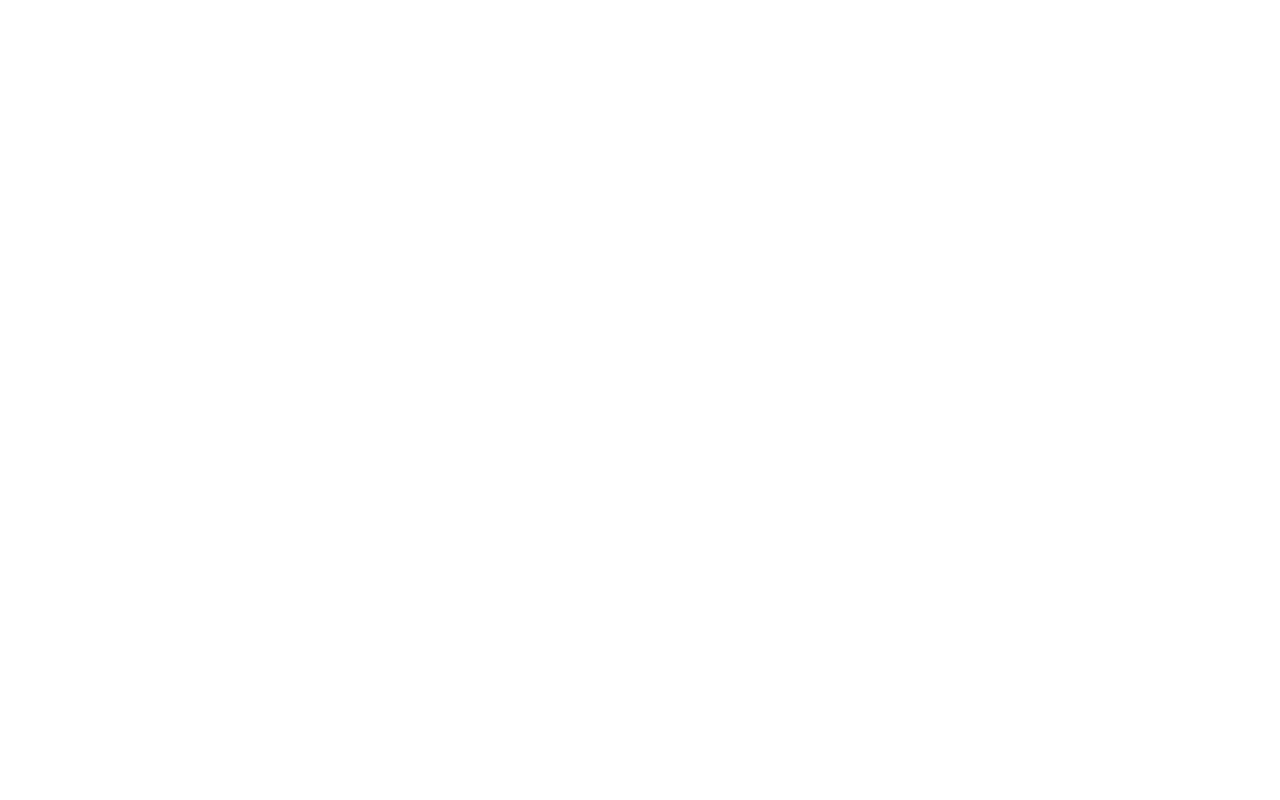
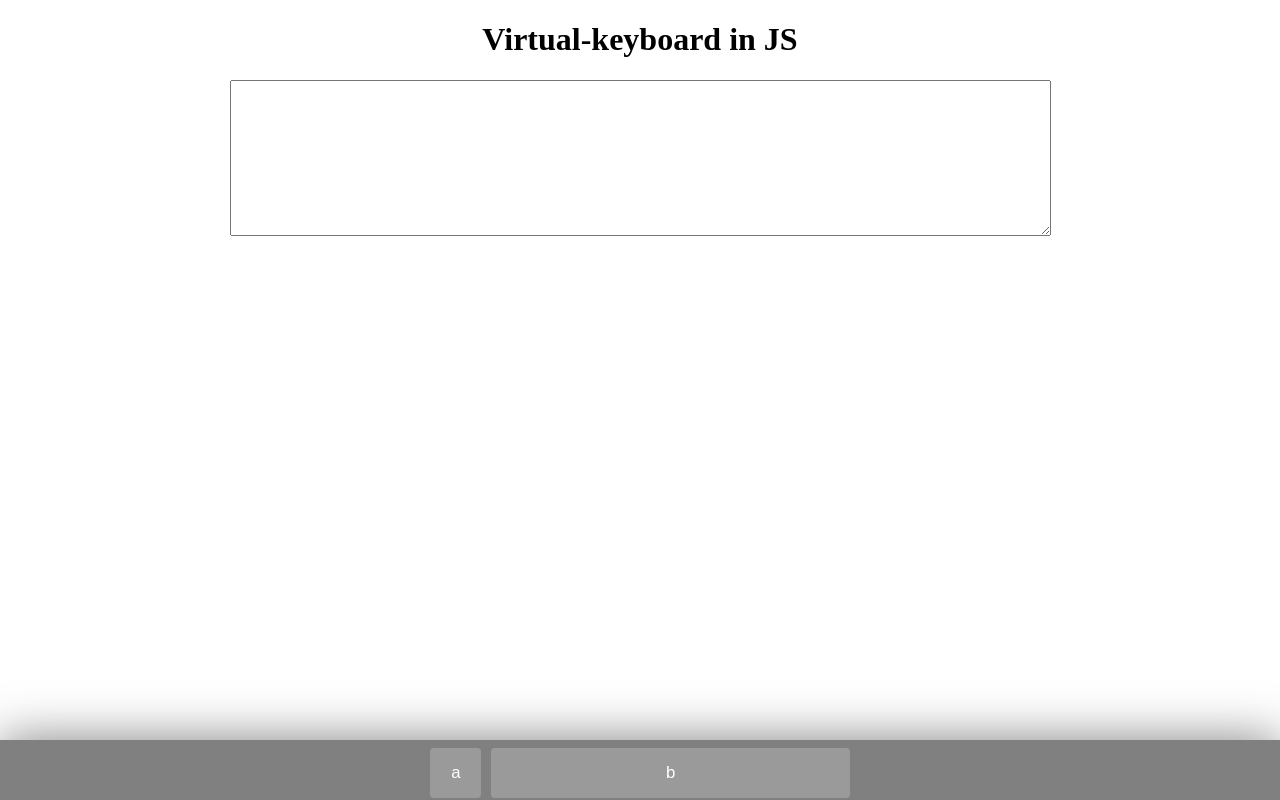
Before and after one commit to pirnataly/virtual-keyboard, a website: page index.html in a window 1280 px wide. Drawn offline with Linux system fonts and the light colour scheme.

Commit message:
feat: add html and styles

```diff
--- a/index.html
+++ b/index.html
@@ -3,8 +3,19 @@
 <head>
   <meta charset="UTF-8">
   <title>Virtual-keyboard</title>
+  <link rel="stylesheet" href="style.css">
 </head>
-<body>
+<body class="body">
+<h1 class="heading">Virtual-keyboard in JS</h1>
+<textarea class="textarea" cols="100" rows="10"></textarea>
+<!--<div class="KeyZ">Z</div>-->
+<div class="keyboard">
+  <div class="keyboard__keys">
+    <button type="button" class="keyboard__key">a</button>
+    <button type="button" class="keyboard__key keyboard__key_size-xl">b</button>
+      </div>
+</div>
+</body>
 
-</body>
+<script src="script.js"></script>
 </html>
--- /dev/null
+++ b/style.css
@@ -0,0 +1,61 @@
+
+.body {
+  max-width: 1250px;
+  margin: auto;
+  text-align: center;
+}
+
+.keyboard {
+ position: fixed;
+ left: 0;
+ bottom: 0;
+ width:100%;
+ padding: 5px 0;
+ background: gray;
+ box-shadow: 0 0 50px rgba(0, 0, 0, 0.5);
+ height: 50px;
+ transition: bottom 0.5s ease;
+}
+
+.keyboard__hidden {
+ bottom: -100%;
+}
+
+.keyboard__keys {
+ text-align: center;
+}
+.keyboard__key {
+  height: 50px;
+  width: 4%;
+  max-width: 90px;
+  margin: 3px;
+  border-radius: 4px;
+  border: none;
+  background: rgba(255, 255, 255, 0.2);
+  color: #ffffff;
+  font-size: 1.05rem;
+  outline: none;
+  cursor: pointer;
+}
+.keyboard__key_size-m {
+  width: 6%;
+  max-width: 135px;
+}
+
+.keyboard__key_size-l {
+  width: 8%;
+  max-width: 180px;
+}
+.keyboard__key_size-xl {
+  width: 28%;
+  max-width: 630px;
+}
+
+
+.keyboard__key:active {
+  background: rgba(255, 255, 255, 0.12);
+}
+
+.keyboard__key_active {
+  background: lightblue;
+}
```
Also changed, not shown: package.json (added, +19 -0 lines), script.js (added).
